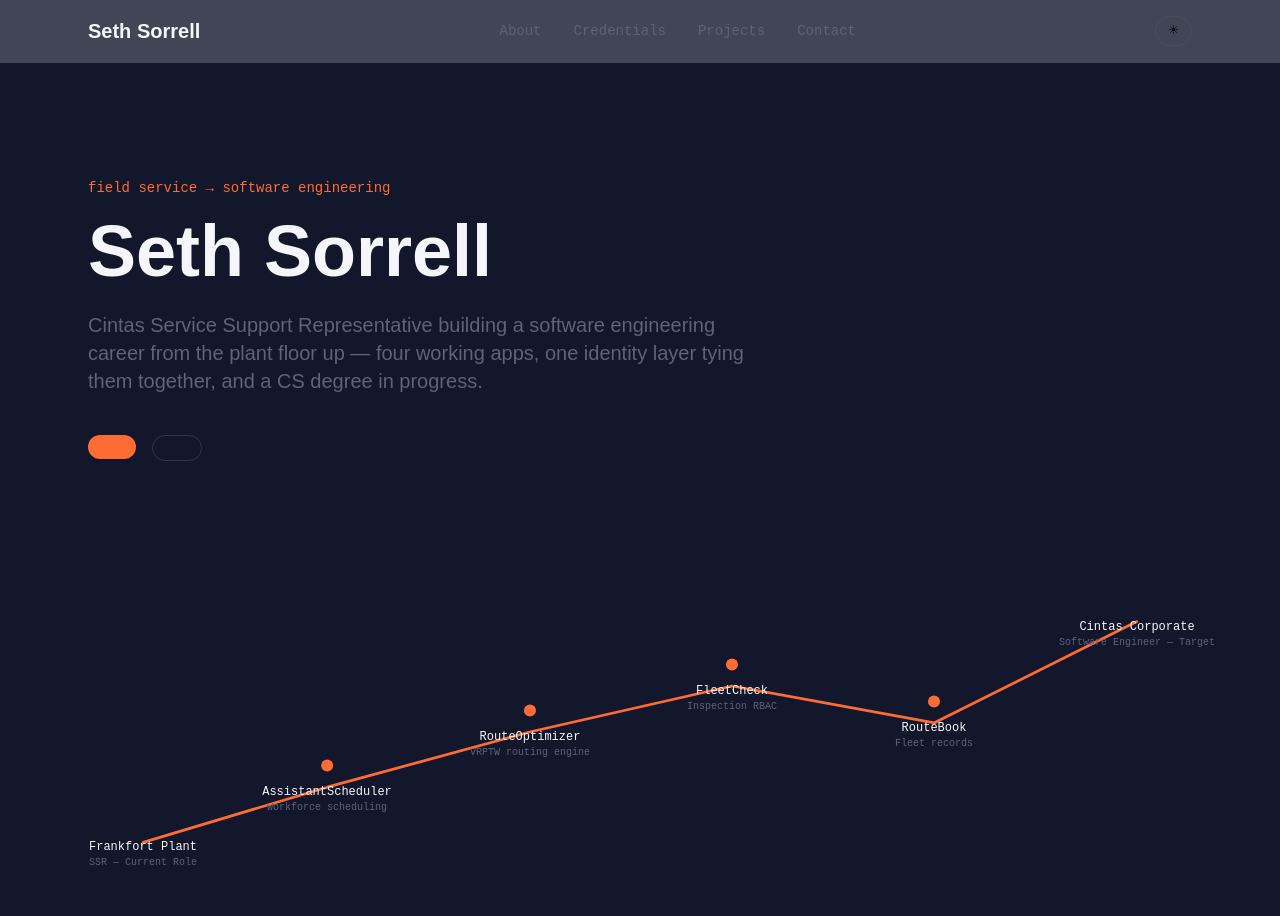
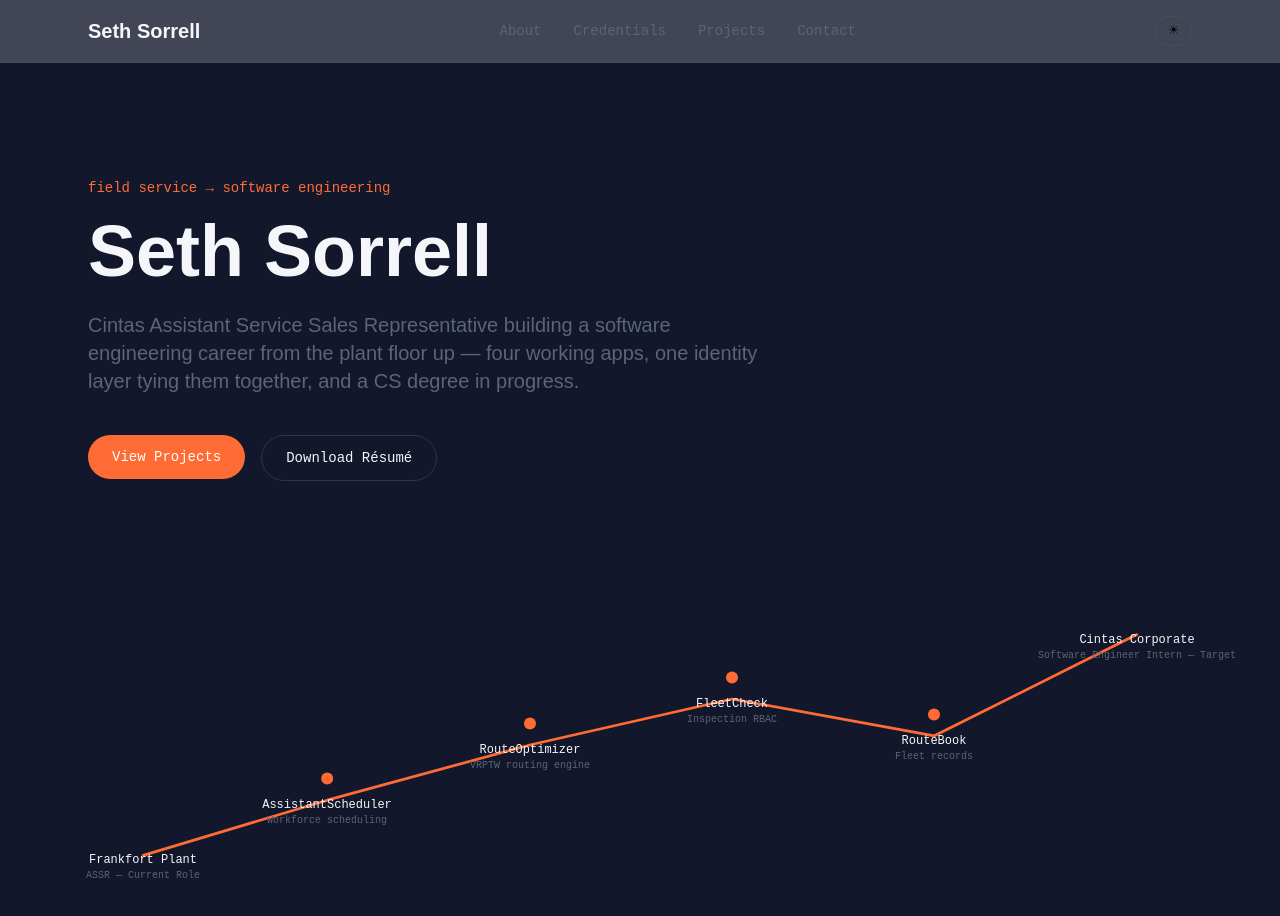
Before and after one commit to SethSorrellDev/seth-sorrell-portfolio, an Angular app: page / in a window 1280 px wide. Shown: the top 916 px of the page. Built offline with nearby package versions, Linux system fonts and the light colour scheme.

Commit message:
Fix content projection bug hiding button text; update job title and internship target

```diff
--- a/src/app/features/home/hero/hero.html
+++ b/src/app/features/home/hero/hero.html
@@ -4,14 +4,14 @@
 
     <h1 class="font-display text-5xl md:text-7xl font-bold mt-4 mb-6 text-ink dark:text-paper max-w-3xl">Seth Sorrell</h1>
 
-    <p class="font-body text-lg md:text-xl text-slate max-w-2xl mb-10">Cintas Service Support Representative building a software engineering career from the plant floor up — four working apps, one identity layer tying them together, and a CS degree in progress.</p>
+    <p class="font-body text-lg md:text-xl text-slate max-w-2xl mb-10">Cintas Assistant Service Sales Representative building a software engineering career from the plant floor up — four working apps, one identity layer tying them together, and a CS degree in progress.</p>
 
     <div class="flex flex-wrap gap-4 mb-20">
       <app-button variant="primary" routerLink="/" fragment="projects">View Projects</app-button>
       <app-button variant="secondary" href="/resume.pdf" [download]="true">Download Résumé</app-button>
     </div>
 
-    <p class="sr-only">A route line connecting Seth's current role at the Frankfort Plant through four software projects — AssistantScheduler, RouteOptimizer, FleetCheck, and RouteBook — toward a target Software Engineer role at Cintas Corporate.</p>
+    <p class="sr-only">A route line connecting Seth's current role at the Frankfort Plant through four software projects — AssistantScheduler, RouteOptimizer, FleetCheck, and RouteBook — toward a target Software Engineer Intern role at Cintas Corporate.</p>
 
     <div class="relative overflow-x-auto pb-4 -mx-6 px-6 md:mx-0 md:px-0 md:overflow-visible">
       <div class="relative min-w-[640px] md:min-w-0">
--- a/src/app/features/home/hero/hero.ts
+++ b/src/app/features/home/hero/hero.ts
@@ -19,12 +19,12 @@ export class Hero {
   viewBox = '0 0 1200 400';
 
   nodes: RouteNode[] = [
-    { label: 'Frankfort Plant', sublabel: 'SSR — Current Role', x: 60, y: 320, kind: 'origin' },
+    { label: 'Frankfort Plant', sublabel: 'ASSR — Current Role', x: 60, y: 320, kind: 'origin' },
     { label: 'AssistantScheduler', sublabel: 'Workforce scheduling', x: 260, y: 260, kind: 'project' },
     { label: 'RouteOptimizer', sublabel: 'VRPTW routing engine', x: 480, y: 200, kind: 'project' },
     { label: 'FleetCheck', sublabel: 'Inspection RBAC', x: 700, y: 150, kind: 'project' },
     { label: 'RouteBook', sublabel: 'Fleet records', x: 920, y: 190, kind: 'project' },
-    { label: 'Cintas Corporate', sublabel: 'Software Engineer — Target', x: 1140, y: 80, kind: 'destination' },
+    { label: 'Cintas Corporate', sublabel: 'Software Engineer Intern — Target', x: 1140, y: 80, kind: 'destination' },
   ];
 
   get pathD(): string {
--- a/src/app/shared/ui/button/button.html
+++ b/src/app/shared/ui/button/button.html
@@ -1,7 +1,15 @@
-<a *ngIf="routerLink(); else hrefOrButton" [routerLink]="routerLink()" [fragment]="fragment()" [class]="classes()"><ng-content /></a>
+<ng-template #contentTpl><ng-content /></ng-template>
+
+<a *ngIf="routerLink(); else hrefOrButton" [routerLink]="routerLink()" [fragment]="fragment()" [class]="classes()">
+  <ng-container *ngTemplateOutlet="contentTpl"></ng-container>
+</a>
 <ng-template #hrefOrButton>
-  <a *ngIf="href(); else plainButton" [href]="href()" [attr.download]="download() ? '' : null" [attr.target]="download() ? null : '_blank'" [attr.rel]="download() ? null : 'noopener noreferrer'" [class]="classes()"><ng-content /></a>
+  <a *ngIf="href(); else plainButton" [href]="href()" [attr.download]="download() ? '' : null" [attr.target]="download() ? null : '_blank'" [attr.rel]="download() ? null : 'noopener noreferrer'" [class]="classes()">
+    <ng-container *ngTemplateOutlet="contentTpl"></ng-container>
+  </a>
   <ng-template #plainButton>
-    <button [class]="classes()"><ng-content /></button>
+    <button [class]="classes()">
+      <ng-container *ngTemplateOutlet="contentTpl"></ng-container>
+    </button>
   </ng-template>
 </ng-template>
--- a/src/app/shared/ui/button/button.ts
+++ b/src/app/shared/ui/button/button.ts
@@ -1,6 +1,6 @@
 import { Component, computed, input } from '@angular/core';
 import { RouterLink } from '@angular/router';
-import { NgIf } from '@angular/common';
+import { NgIf, NgTemplateOutlet } from '@angular/common';
 
 export type ButtonVariant = 'primary' | 'secondary' | 'ghost';
 
@@ -12,7 +12,7 @@ const VARIANT_CLASSES: Record<ButtonVariant, string> = {
 
 @Component({
   selector: 'app-button',
-  imports: [RouterLink, NgIf],
+  imports: [RouterLink, NgIf, NgTemplateOutlet],
   templateUrl: './button.html',
 })
 export class Button {
```
